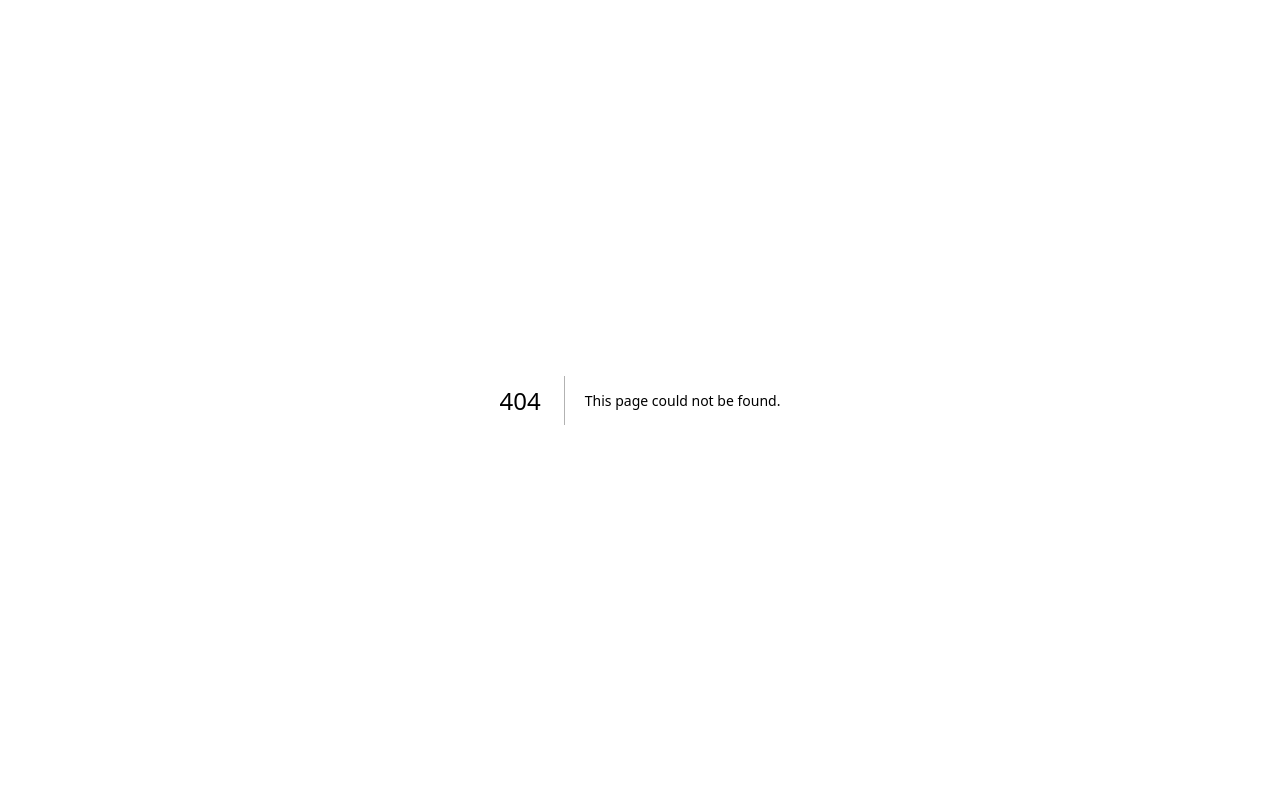
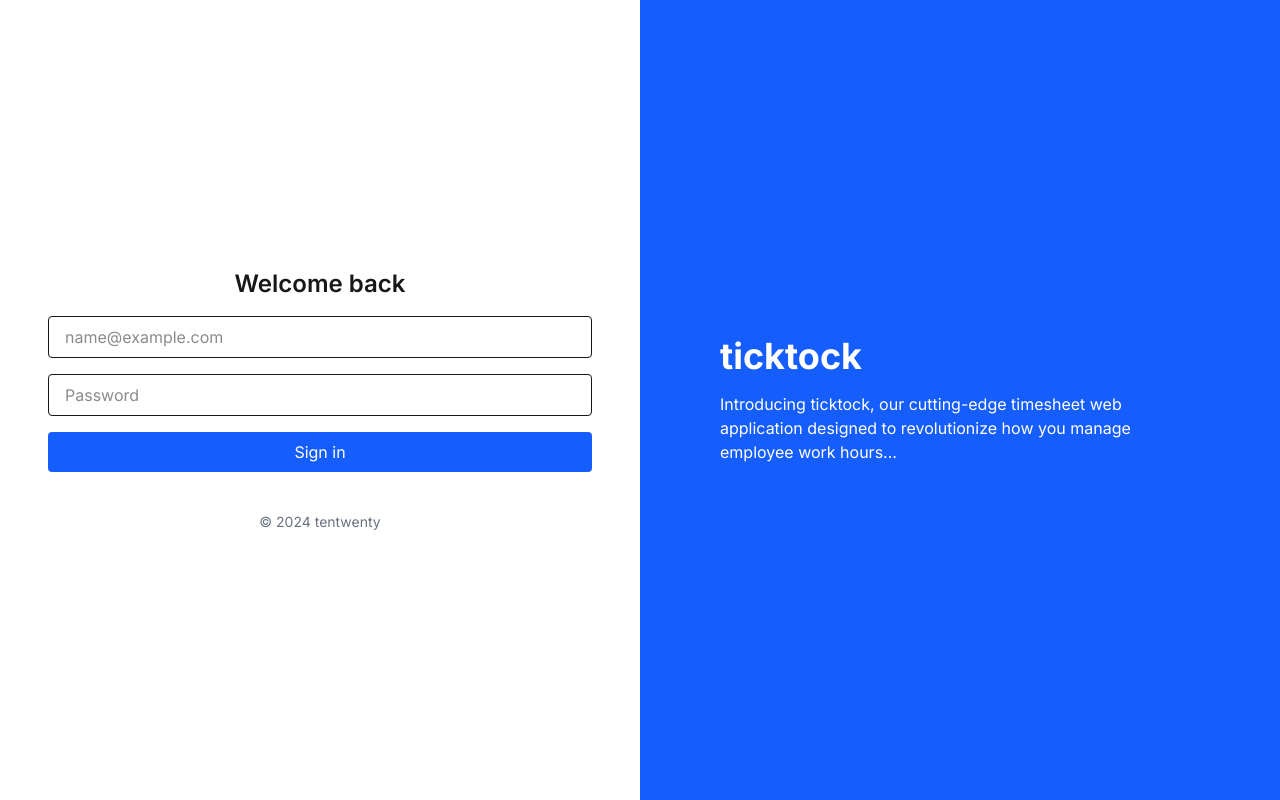
Before and after one commit to BRV12G/timesheet-management, a Next.js app: page /login in a window 1280 px wide. Before the commit this address had no page. Built offline with nearby package versions, Linux system fonts and the light colour scheme.

Commit message:
feat: Add LoginPage component with authentication functionality

```diff
--- /dev/null
+++ b/src/app/login/page.tsx
@@ -0,0 +1,56 @@
+"use client";
+
+import { signIn } from "next-auth/react";
+import { useRouter } from "next/navigation";
+import { useState } from "react";
+
+export default function LoginPage() {
+  const [email, setEmail] = useState("");
+  const [password, setPassword] = useState("");
+  const router = useRouter();
+
+  const handleLogin = async (e: React.FormEvent) => {
+    e.preventDefault();
+    const res = await signIn("credentials", {
+      redirect: false,
+      email,
+      password,
+    });
+    if (res?.ok) router.push("/dashboard");
+    else alert("Invalid credentials");
+  };
+
+  return (
+    <div className="flex min-h-screen">
+      <div className="w-1/2 flex flex-col justify-center items-center px-12">
+        <h2 className="text-2xl font-semibold mb-4">Welcome back</h2>
+        <form onSubmit={handleLogin} className="w-full space-y-4">
+          <input
+            className="border px-4 py-2 w-full rounded"
+            placeholder="name@example.com"
+            type="email"
+            onChange={(e) => setEmail(e.target.value)}
+          />
+          <input
+            className="border px-4 py-2 w-full rounded"
+            placeholder="Password"
+            type="password"
+            onChange={(e) => setPassword(e.target.value)}
+          />
+          <button className="bg-blue-600 text-white px-4 py-2 w-full rounded">
+            Sign in
+          </button>
+        </form>
+        <p className="mt-10 text-sm text-gray-500">© 2024 tentwenty</p>
+      </div>
+      <div className="w-1/2 bg-blue-600 text-white flex items-center px-20">
+        <div>
+          <h1 className="text-4xl font-bold mb-4">ticktock</h1>
+          <p>
+            Introducing ticktock, our cutting-edge timesheet web application designed to revolutionize how you manage employee work hours...
+          </p>
+        </div>
+      </div>
+    </div>
+  );
+}
```
